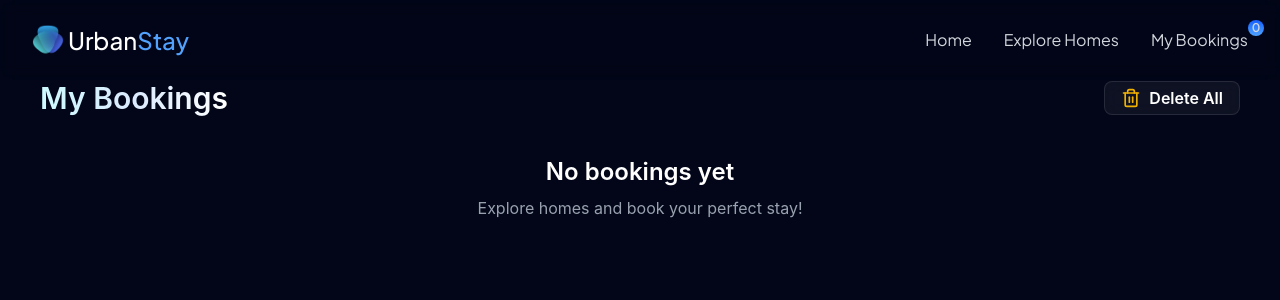
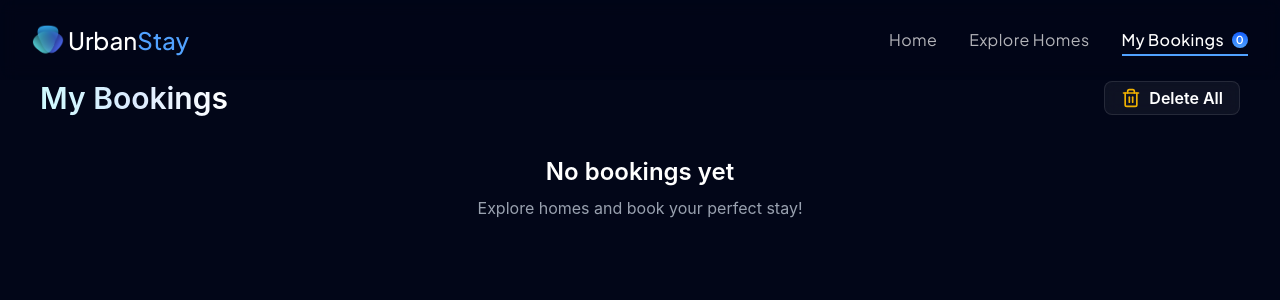
Before and after one commit to Nazish1712/Code-flow, a React (Vite) app: page /my-bookings in a window 1280 px wide. Shown: the top 300 px of the page. Built offline with nearby package versions, Linux system fonts and the light colour scheme.

Commit message:
added NavLink to links

```diff
--- a/src/components/Navbar.jsx
+++ b/src/components/Navbar.jsx
@@ -1,40 +1,31 @@
 import logo from "../images/logo.png"
 import { Menu, X } from "lucide-react"
 import { useState } from "react"
-import { Link } from "react-router-dom"
+import { Link, NavLink } from "react-router-dom"
 import { useSelector } from "react-redux"
 import { motion, AnimatePresence } from "framer-motion"
 
 const Navbar = () => {
-  const [mobileMenuIsOpen, setmobileMenuIsOpen] = useState(false)
+  const [mobileMenuIsOpen, setMobileMenuIsOpen] = useState(false)
 
   const links = [
-    {
-      title: "Home",
-      to: "/",
-    },
-    {
-      title: "Explore Homes",
-      to: "/explore-homes",
-    },
-    {
-      title: "My Bookings",
-      to: "/my-bookings",
-    },
+    { title: "Home", to: "/" },
+    { title: "Explore Homes", to: "/explore-homes" },
+    { title: "My Bookings", to: "/my-bookings" },
   ]
 
-  //subscribing to the store using selector
+  // Subscribing to the store using selector
   const bookingItems = useSelector((store) => store.cart.items)
 
   return (
     <>
-      {/* 1. Main Navbar (z-40 so the menu can cover it) */}
-      <nav className="fixed top-0 w-full z-40 transition-all duration-300 bg-slate-950/20 backdrop-blur-sm font-jakarta">
+      {/* Main Navbar */}
+      <nav className="font-jakarta fixed top-0 w-full z-40 transition-all duration-300 bg-slate-950/20 backdrop-blur-sm">
         <div className="max-w-7xl mx-auto px-4 sm:px-6 lg:px-8">
           <div className="flex justify-between items-center h-14 sm:h-16 md:h-20">
             <Link to="/" className="flex items-center space-x-1 group cursor-pointer">
               <div>
-                <img src={logo} alt="logo" className="w-6 h-6 sm:w-8 sm:h-8 " />
+                <img src={logo} alt="logo" className="w-6 h-6 sm:w-8 sm:h-8" />
               </div>
               <span className="text-lg sm:text-xl md:text-2xl font-medium">
                 <span className="text-white">Urban</span>
@@ -42,89 +33,124 @@ const Navbar = () => {
               </span>
             </Link>
 
-            {/** Desktop Nav Links */}
-            <div className="hidden md:flex items-center space-x-6 lg:space-x-8">
+            {/* Desktop Nav Links */}
+            <div className="hidden md:flex items-center space-x-6 lg:space-x-8 h-full">
               {links.map((link, index) => (
-                <Link
+                <NavLink
                   to={link.to}
                   key={index}
-                  className="relative group text-gray-300 hover:text-white text-sm lg:text-base"
+                  end={link.to === "/"}
+                  className={({ isActive }) =>
+                    `relative group h-full flex items-center text-sm lg:text-base tracking-wide transition-colors duration-300 ${
+                      isActive ? "text-white font-medium" : "text-white/70 hover:text-neutral-200"
+                    }`
+                  }
                 >
-                  {link.title}{" "}
+                  {({ isActive }) => (
+                    <>
+                      <span>{link.title}</span>
+
                       {link.title === "My Bookings" && (
-                    <span className="absolute -top-2 -right-4 flex h-4 w-4 items-center justify-center rounded-full bg-gradient-to-b from-blue-600 to-blue-400 p-1 text-xs font-semibold text-gray-300 group-hover:text-white">
+                        <span className="ml-2 flex h-4 w-4 items-center justify-center rounded-full bg-gradient-to-b from-blue-600 to-blue-400 p-1 text-[11px] font-semibold text-white">
                           {bookingItems.length}
                         </span>
                       )}
-                </Link>
+
+                      <span
+                        className={`absolute bottom-6 left-0 h-0.5 w-full transition-transform duration-300 ease-out origin-left ${
+                          isActive
+                            ? "scale-x-100 bg-blue-400"
+                            : "scale-x-0 group-hover:scale-x-100 bg-white/40"
+                        }`}
+                      />
+                    </>
+                  )}
+                </NavLink>
               ))}
             </div>
 
-            {/* 2. Hamburger button always stays as Menu in the main nav */}
+            {!mobileMenuIsOpen && (
               <button
-              className="md:hidden p-2 text-gray-300 hover:text-white"
-              onClick={() => setmobileMenuIsOpen(true)}
+                type="button"
+                className="md:hidden p-2 text-gray-300 hover:text-white cursor-pointer"
+                onClick={() => setMobileMenuIsOpen(true)}
+                aria-label="Open menu"
               >
                 <Menu className="w-5 h-5 sm:w-6 sm:h-6" />
               </button>
+            )}
           </div>
         </div>
       </nav>
 
-      {/* Mobile Menu Drawer */}
+      {/* Mobile Drawer Navigation */}
       <AnimatePresence>
         {mobileMenuIsOpen && (
           <>
+            {/* Backdrop Blur Overlay */}
             <motion.div
               initial={{ opacity: 0 }}
               animate={{ opacity: 1 }}
               exit={{ opacity: 0 }}
               transition={{ duration: 0.2 }}
-              onClick={() => setmobileMenuIsOpen(false)}
+              onClick={() => setMobileMenuIsOpen(false)}
               className="fixed inset-0 z-50 bg-black/40 backdrop-blur-sm md:hidden"
             />
 
+            {/* Side Drawer Panel */}
             <motion.div
               initial={{ x: "100%" }}
               animate={{ x: 0 }}
               exit={{ x: "100%" }}
-              transition={{ type: "spring", bounce: 0, duration: 0.4 }}
-              className="font-jakarta fixed top-0 right-0 h-full w-[75vw] max-w-sm bg-slate-900 border-l border-slate-800 z-50 md:hidden flex flex-col shadow-2xl"
+              transition={{ type: "tween", duration: 0.35, ease: "easeInOut" }}
+              className="font-jakarta fixed top-0 right-0 h-full w-[70vw] max-w-sm bg-slate-900/90 backdrop-blur-lg border-l border-white/10 z-50 md:hidden flex flex-col shadow-2xl"
             >
-
-              <div className="flex justify-end p-4 sm:p-6">
+              <div className="flex justify-end p-5">
                 <button
-                  onClick={() => setmobileMenuIsOpen(false)}
-                  className="p-2 text-gray-400 hover:text-white bg-slate-800/50 rounded-full"
+                  type="button"
+                  onClick={() => setMobileMenuIsOpen(false)}
+                  className="p-2 text-gray-300 hover:text-white bg-slate-800/60 rounded-full cursor-pointer"
+                  aria-label="Close menu"
                 >
-                  <X className="w-5 h-5 sm:w-6 sm:h-6" />
+                  <X className="w-5 h-5" />
                 </button>
               </div>
 
-              <div className="flex flex-col gap-6 px-6 pt-4">
+              {/* Mobile Nav Links List */}
+              <div className="flex flex-col gap-2 pt-4">
                 {links.map((link, index) => (
-                  <motion.div
-                    initial={{ opacity: 0, x: 20 }}
-                    animate={{ opacity: 1, x: 0 }}
-                    transition={{
-                      duration: 0.2,
-                      delay: index * 0.1,
-                    }}
+                  <NavLink
+                    to={link.to}
                     key={index}
+                    end={link.to === "/"}
+                    onClick={() => setMobileMenuIsOpen(false)}
+                    className={({ isActive }) =>
+                      `relative group flex items-center justify-between px-6 py-4 text-base tracking-wide transition-colors duration-300 ${
+                        isActive ? "text-white font-medium" : "text-white/70 hover:text-white"
+                      }`
+                    }
                   >
-                    <Link
-                      to={link.to}
-                      onClick={() => setmobileMenuIsOpen(false)}
-                      className="relative flex items-center text-gray-300 hover:text-white text-lg font-medium"
-                    >
-                      {link.title}
+                    {({ isActive }) => (
+                      <>
+                        <div className="flex items-center gap-3">
+                          <span>{link.title}</span>
                           {link.title === "My Bookings" && (
-                        <span className="ml-3 flex h-5 w-5 items-center justify-center rounded-full bg-gradient-to-b from-blue-600 to-blue-400 text-xs font-semibold text-white">
+                            <span className="flex h-5 w-5 items-center justify-center rounded-full bg-gradient-to-b from-blue-600 to-blue-400 text-xs font-semibold text-white">
                               {bookingItems.length}
                             </span>
                           )}
-                    </Link>
-                  </motion.div>
+                        </div>
+
+                        <span
+                          className={`absolute right-0 top-0 h-full w-1 transition-all duration-300 ${
+                            isActive
+                              ? "bg-blue-400 opacity-100"
+                              : "bg-transparent group-hover:bg-white/30 opacity-0 group-hover:opacity-100"
+                          }`}
+                        />
+                      </>
+                    )}
+                  </NavLink>
                 ))}
               </div>
             </motion.div>
```
Lines whose indentation alone changed are shown as unchanged.
